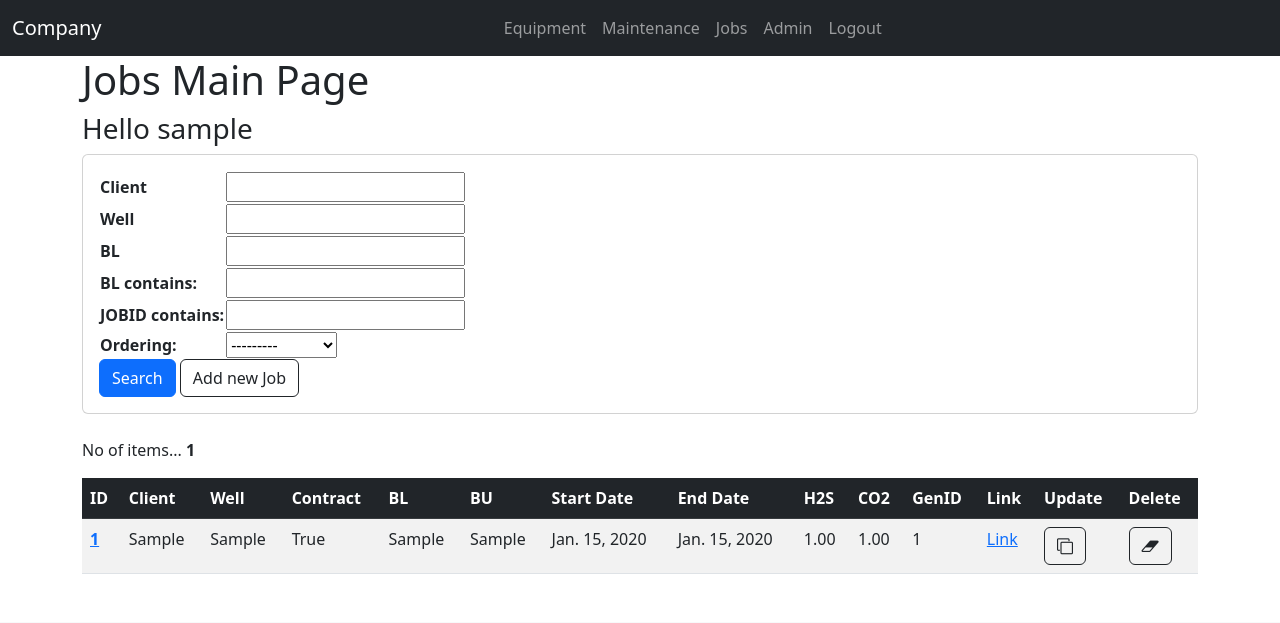
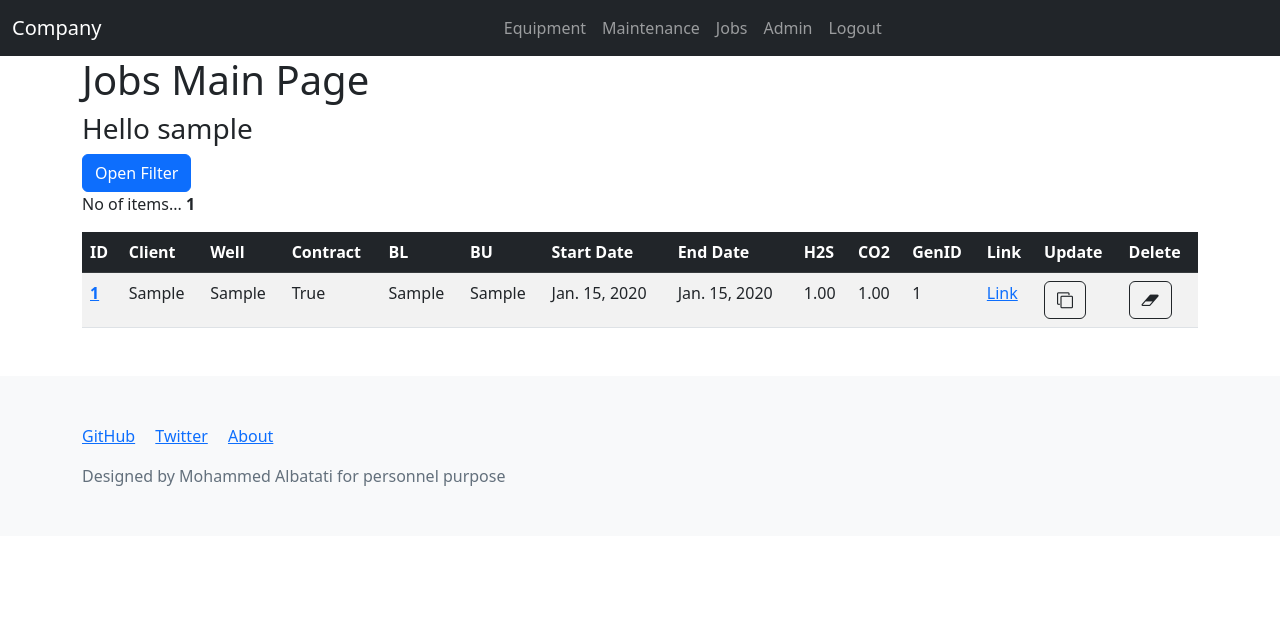
Before and after one commit to wcqrwtqr/docker_equipment_site_django_2022, a Django app: page /jobs/ in a window 1280 px wide. Shown: the top 623 px of the page. Run offline with Django 3.2, Linux system fonts and the light colour scheme; a user stored in the database is signed in; tables that the repository leaves empty hold one stand-in row (values such as "Sample post").

Commit message:
added a collapse button and all is working fine - checkpoint

```diff
--- a/equipmenMaintenance/templates/equipmenMaintenance/maintenance_page.html
+++ b/equipmenMaintenance/templates/equipmenMaintenance/maintenance_page.html
@@ -4,7 +4,8 @@
 
 <h1>Maintenance Page</h1>
 <h3>Hello {{user.username}}</h3>
-<div class="row">
+<button class="btn btn-primary" type="button" data-bs-toggle="collapse" data-bs-target="#collapseMe" aria-expanded="false" aria-controls="collapseExample">Open Filter</button>
+<div class="row collapse" id="collapseMe">
 	<div class="col">
 		<div class="card card-body" >
 			<!-- I liked this method below as it shows the table in a better way -->
--- a/equipmentList/templates/equipmentList/equipment_page.html
+++ b/equipmentList/templates/equipmentList/equipment_page.html
@@ -8,7 +8,8 @@
 <h3>Hello {{user.username}}</h3>
 
 <!-- Adding the filter form here -->
-<div class="row">
+<button class="btn btn-primary" type="button" data-bs-toggle="collapse" data-bs-target="#collapseMe" aria-expanded="false" aria-controls="collapseExample">Open Filter</button>
+<div class="row collapse" id="collapseMe">
 	<div class="col">
 		<div class="card card-body"  >
 			<form  method="GET" >
--- a/jobs/templates/jobs/jobs_page.html
+++ b/jobs/templates/jobs/jobs_page.html
@@ -5,7 +5,8 @@
 
 <h1>Jobs Main Page</h1>
 <h3>Hello {{user.username}}</h3>
-<div class="row">
+<button class="btn btn-primary" type="button" data-bs-toggle="collapse" data-bs-target="#collapseMe" aria-expanded="false" aria-controls="collapseExample">Open Filter</button>
+<div class="row collapse" id="collapseMe">
 	<div class="col">
 		<div class="card card-body" >
 			<form  method="GET" >
```
